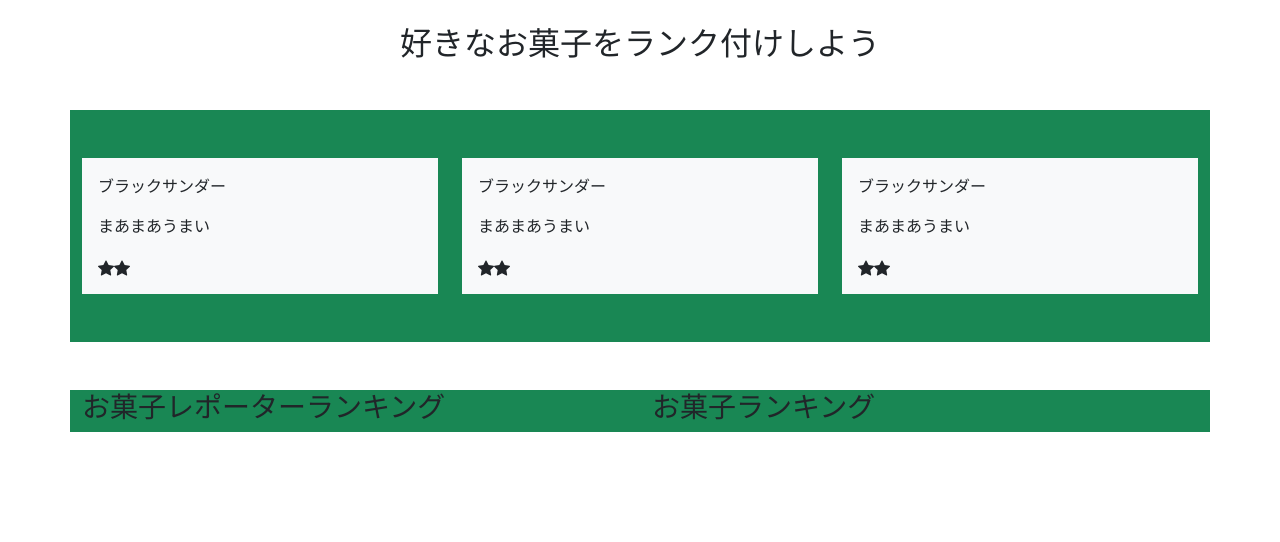
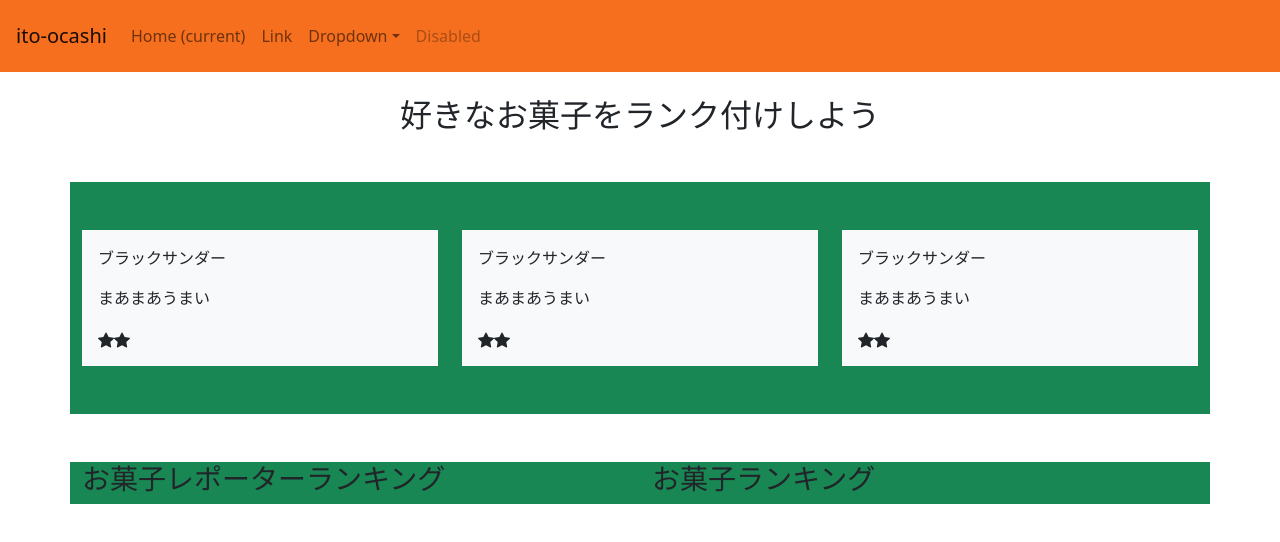
Before and after one commit to Ito-ocashi-review/ior-front, a Next.js app: page / in a window 1280 px wide. Shown: the top 542 px of the page. Built offline with nearby package versions, Linux system fonts and the light colour scheme.

Commit message:
create navbar

```diff
--- /dev/null
+++ b/components/navbar.tsx
@@ -0,0 +1,39 @@
+import React from 'react';
+
+const Navbar: React.FC = () => {
+    return(
+        <nav className="navbar navbar-expand-lg navbar-light pl-5 pr-5 p-3 navbar-color">
+            <a className="navbar-brand font-weight-bold" href="#">ito-ocashi</a>
+            <button className="navbar-toggler" type="button" data-toggle="collapse" data-target="#navbarSupportedContent" aria-controls="navbarSupportedContent" aria-expanded="false" aria-label="Toggle navigation">
+                <span className="navbar-toggler-icon"></span>
+            </button>
+
+            <div className="collapse navbar-collapse" id="navbarSupportedContent">
+                <ul className="navbar-nav ml-auto">
+                    <li className="nav-item active">
+                        <a className="nav-link" href="#">Home <span className="sr-only">(current)</span></a>
+                    </li>
+                    <li className="nav-item">
+                        <a className="nav-link" href="#">Link</a>
+                    </li>
+                    <li className="nav-item dropdown">
+                        <a className="nav-link dropdown-toggle" href="#" id="navbarDropdown" role="button" data-toggle="dropdown" aria-haspopup="true" aria-expanded="false">
+                        Dropdown
+                        </a>
+                        <div className="dropdown-menu" aria-labelledby="navbarDropdown">
+                        <a className="dropdown-item" href="#">Action</a>
+                        <a className="dropdown-item" href="#">Another action</a>
+                        <div className="dropdown-divider"></div>
+                        <a className="dropdown-item" href="#">Something else here</a>
+                        </div>
+                    </li>
+                    <li className="nav-item">
+                        <a className="nav-link disabled" href="#" aria-disabled="true">Disabled</a>
+                    </li>
+                </ul>
+            </div>
+        </nav>
+    );
+}
+
+export default Navbar;
--- a/pages/_app.tsx
+++ b/pages/_app.tsx
@@ -3,11 +3,15 @@ import PropTypes from 'prop-types';
 
 import '../styles/global.scss';
 import { AppProps } from 'next/app';
+import Navbar from '../components/navbar';
 
 // This default export is required in a new `pages/_app.js` file.
 const App = ({ Component, pageProps }:AppProps):ReactElement => {
   return (
-    <Component {...pageProps} />
+    <>
+      <Navbar />
+      <Component {...pageProps} />
+    </>
   );
 };
 
--- a/styles/global.scss
+++ b/styles/global.scss
@@ -4,3 +4,8 @@
 .p {
   color: aliceblue;
 }
+
+// 仮の色
+.navbar-color {
+  background-color: #f56f1e;
+}
```
